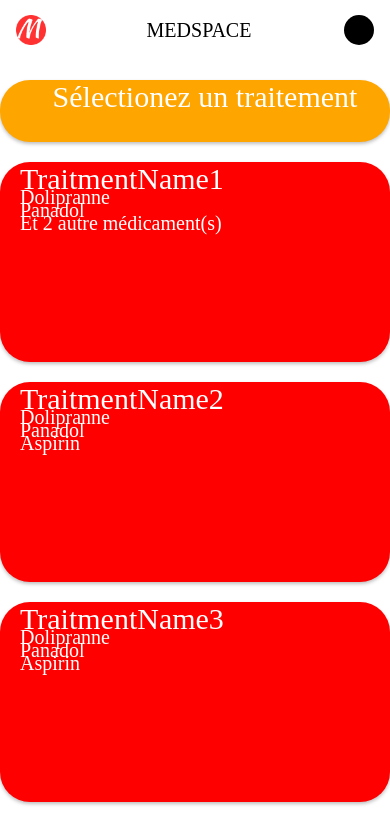
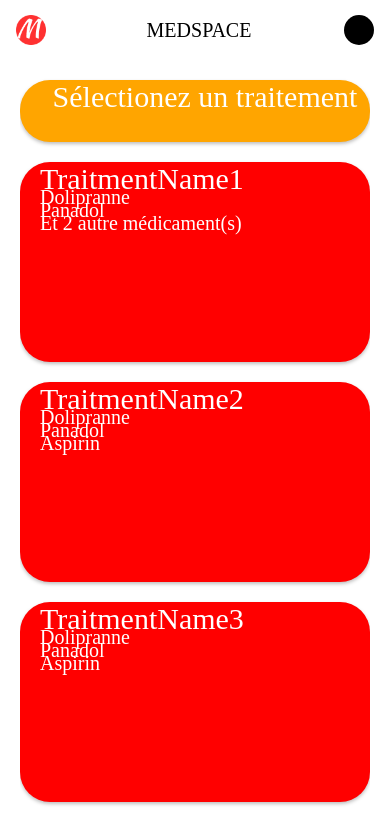
Before and after one commit to Shpky/MedSpaceReactNativeApp, a React Native app in the folder MedicApp/: screen /Treatment in a window 390 px wide. Shown: the top 820 px of the page. Built offline with nearby package versions, Linux system fonts and the light colour scheme; some icons are missing.

Commit message:
correction style PG Treatment

```diff
--- a/MedicApp/src/layouts/Treatment/TreatmentIndexPage.tsx
+++ b/MedicApp/src/layouts/Treatment/TreatmentIndexPage.tsx
@@ -121,8 +121,8 @@ const TreatmentContainer = () => {
 
     return (
 
+        <View style={styles.Body}>
             <View>
-
 
                 <FlatList
                     ListHeaderComponent={() => <View style={styles.HeaderInfoTraitment}><Text style={styles.fontJomhuriaRegular}>Sélectionez un traitement</Text></View>}
@@ -139,6 +139,7 @@ const TreatmentContainer = () => {
                         </Pressable>
                     </View>
                 </View>
+            </View>
 
         </View >
     )
@@ -146,15 +147,22 @@ const TreatmentContainer = () => {
 }
 
 let styles = StyleSheet.create({
+    Body: {
+        flex: 1,
+
+        marginLeft: 20,
+        marginRight: 20,
+        backgroundColor: 'white',
+    },
     container: {
         flex: 1,
-        position: 'relative', // Ajout de cette ligne
+        position: 'relative',
     },
 
     NewTreatment: {
         position: 'absolute',
-        bottom: 20, // ou toute autre valeur que vous préférez
-        right: 20, // ou toute autre valeur que vous préférez
+        bottom: 20,
+        right: 20,
         backgroundColor: '#2aa32a',
         height: 80,
         width: 80,
@@ -209,7 +217,7 @@ let styles = StyleSheet.create({
     Treatment: {
         height: 200,
         borderRadius: 30,
-        paddingBottom: 30,  // Correction ici
+        paddingBottom: 30,
         backgroundColor: 'red',
         marginBottom: 20,
         shadowColor: '#000',
```
Lines whose indentation alone changed are shown as unchanged.
